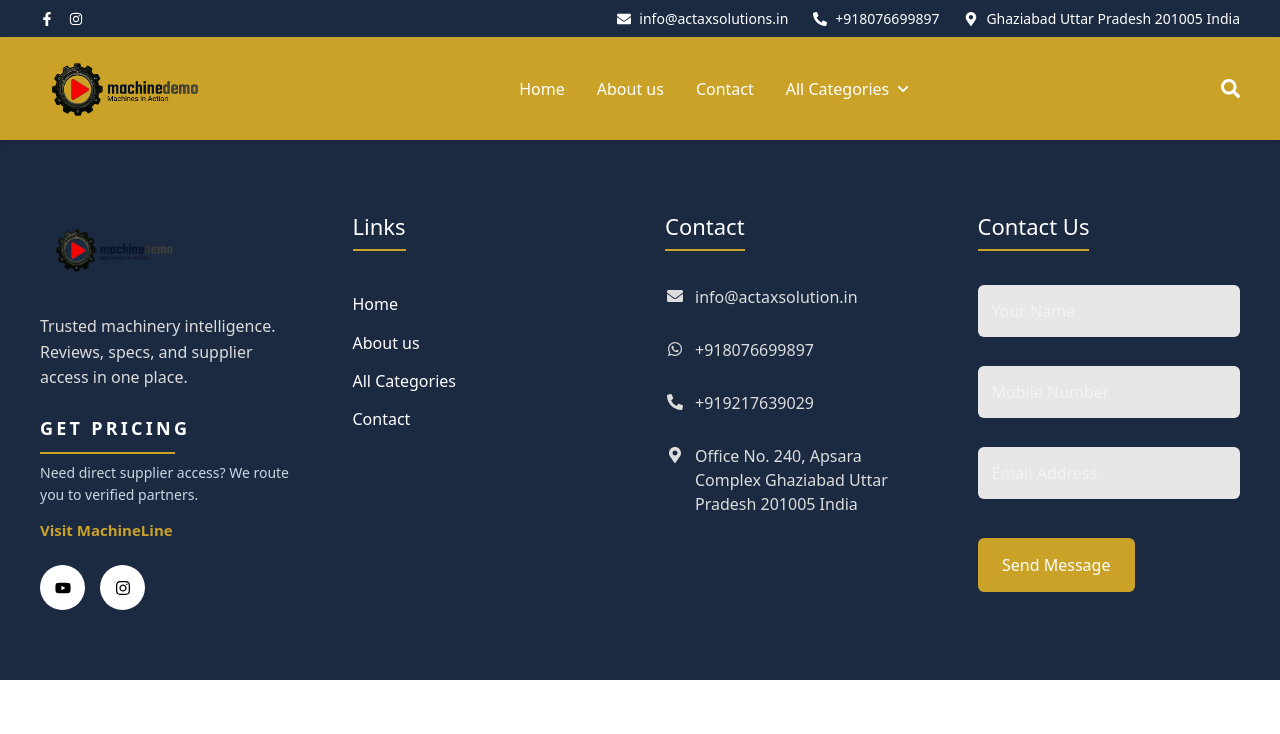
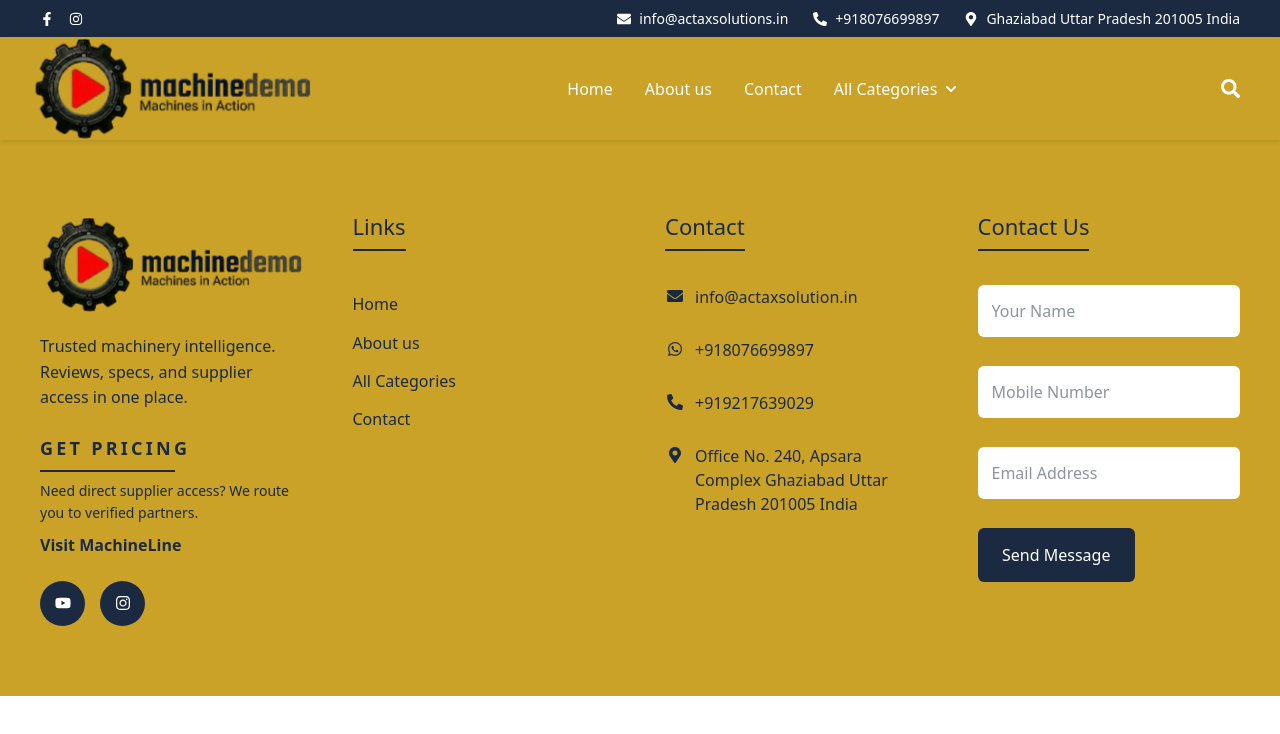
Before and after one commit to amar0026/Machine-Demo, a React (Vite) app: page /category/1 in a window 1280 px wide. Shown: the top 734 px of the page. Built offline with nearby package versions, Linux system fonts and the light colour scheme.

Commit message:
padding fix

```diff
--- a/src/Contact.tsx
+++ b/src/Contact.tsx
@@ -5,26 +5,30 @@ export default function Contact() {
     <div style={styles.page}>
 
       {/* HERO */}
-       <section style={styles.hero}>
+      <section style={styles.hero}>
         <div style={styles.heroOverlay}>
           <h1 style={styles.heroTitle}>Contact</h1>
         </div>
 
         <div style={styles.breadcrumb}>
-          HOME  &nbsp;›&nbsp; Contact
+          HOME &nbsp;›&nbsp; CONTACT
         </div>
       </section>
 
-      {/* ⭐ INFO CARDS FULL SECTION (replaces InfoBox completely) */}
+      {/* INFO CARDS */}
       <InfoCards />
 
       {/* CONTACT FORM SECTION */}
       <section style={styles.formSection}>
         <form style={styles.form}>
-            <h1 style={styles.heroTitles}>Contact With Us</h1>
 
-          <h2 style={styles.formTitle}>Feel free to write our
-team anytime</h2>
+          {/* Yellow Badge Subtitle */}
+          <h2 style={styles.formTitle}>Contact With Us</h2>
+
+          {/* Main Heading */}
+          <h1 style={styles.heroTitles}>
+            Feel free to write our team anytime
+          </h1>
 
           <input style={styles.input} placeholder="Full Name" />
           <input style={styles.input} placeholder="Email Address" />
@@ -49,9 +53,13 @@ team anytime</h2>
 }
 
 const styles: any = {
-  page:{ fontFamily:"Arial" },
 
-   hero: {
+  page: {
+    fontFamily: "Arial",
+  },
+
+  /* HERO SECTION */
+  hero: {
     height: "320px",
     backgroundImage:
       "url(https://images.unsplash.com/photo-1454165804606-c3d57bc86b40)",
@@ -59,6 +67,7 @@ const styles: any = {
     backgroundPosition: "center",
     position: "relative",
   },
+
   heroOverlay: {
     background: "rgba(0,0,0,0.55)",
     height: "100%",
@@ -68,11 +77,15 @@ const styles: any = {
   },
 
   heroTitle: {
-    color: "#fff",
-    fontSize: "60px",
-    fontWeight: "bold",
+    fontFamily: "'Playfair Display', Georgia, serif",
+    fontSize: "clamp(1.8rem, 3.5vw, 2.8rem)",
+    fontWeight: 800,
+    color: "#ffffff",
+    margin: "0",
+    letterSpacing: "-0.02em",
   },
-   breadcrumb: {
+
+  breadcrumb: {
     position: "absolute",
     bottom: "0",
     right: "0",
@@ -83,64 +96,75 @@ const styles: any = {
   },
 
   /* FORM SECTION */
-  formSection:{
-    padding:"80px 20px",
-    background:"#fff",
-    display:"flex",
-    justifyContent:"center"
+  formSection: {
+    padding: "80px 20px",
+    background: "#fff",
+    display: "flex",
+    justifyContent: "center",
   },
 
-  form:{
-    width:"100%",
-    maxWidth:"600px",
-    display:"flex",
-    flexDirection:"column",
-    gap:"16px"
+  form: {
+    width: "100%",
+    maxWidth: "600px",
+    display: "flex",
+    flexDirection: "column",
+    alignItems: "center",
+    gap: "16px",
+    textAlign: "center",
   },
 
-  formTitle:{
-    textAlign:"center",
-    marginBottom:"20px",
-     fontSize: "20px",
-  fontWeight: "500",
-  },
-   heroTitles: {
-  color: "#1b2a41",
-  fontSize: "60px",
-  fontWeight: "bold",
-  textAlign: "center",     // center the text
-  width: "100%",           // full width so centering works
-},
-
-
-  input:{
-    padding:"15px",
-    border:"1px solid #ccc",
-    borderRadius:"8px",
-    fontSize:"16px"
+  /* Yellow Subtitle Badge */
+  formTitle: {
+    display: "inline-block",
+    background: "#f5c800",
+    padding: "7px 20px",
+    fontSize: "1.05rem",
+    fontWeight: 400,
+    color: "#1a2744",
+    borderRadius: "2px",
   },
 
-  textarea:{
-    padding:"15px",
-    height:"130px",
-    border:"1px solid #ccc",
-    borderRadius:"8px",
-    fontSize:"16px"
+  /* Main Form Heading */
+  heroTitles: {
+    fontFamily: "'Playfair Display', Georgia, serif",
+    fontSize: "clamp(1.8rem, 3.5vw, 2.6rem)",
+    fontWeight: 800,
+    color: "#1a2744",
+    margin: "0 0 20px",
+    letterSpacing: "-0.02em",
   },
 
-  button:{
-    padding:"15px",
-    background:"#c9a227",
-    color:"#fff",
-    border:"none",
-    borderRadius:"8px",
-    fontSize:"18px",
-    cursor:"pointer"
+  input: {
+    padding: "15px",
+    border: "1px solid #ccc",
+    borderRadius: "8px",
+    fontSize: "16px",
+    width: "100%",
   },
 
-  map:{
-    width:"100%",
-    height:"420px",
-    border:"0"
-  }
+  textarea: {
+    padding: "15px",
+    height: "130px",
+    border: "1px solid #ccc",
+    borderRadius: "8px",
+    fontSize: "16px",
+    width: "100%",
+  },
+
+  button: {
+    padding: "15px",
+    background: "#c9a227",
+    color: "#fff",
+    border: "none",
+    borderRadius: "8px",
+    fontSize: "18px",
+    cursor: "pointer",
+    width: "60%",
+  },
+
+  map: {
+    width: "100%",
+    height: "420px",
+    border: "0",
+  },
 };
--- a/src/components/Videosection.tsx
+++ b/src/components/Videosection.tsx
@@ -1,217 +1,221 @@
 import { useRef, useEffect } from "react";
-import {
-  FaStar,
-  FaHeart,
-  FaChevronLeft,
-  FaChevronRight,
-  FaArrowRight,
-} from "react-icons/fa";
+import { FaArrowRight, FaHeart } from "react-icons/fa";
+
+const categories = [
+  {
+    label: "CONSTRUCTION MACHINES",
+    products: [
+      { title: "Mastering the Komatsu PC210 Excavator: A Friendly Operating....", category: "Construction", location: "Japan", image: "/images/c1.jpg" },
+      { title: "Top 5 Largest Mining Excavators in the World: The Giants of....", category: "Construction", location: "Europe", image: "/images/c2.jpg" },
+    ],
+  },
+  {
+    label: "AGRICULTURE MACHINES",
+    products: [
+      { title: "Mini Rice Mill Machine: Revolutionizing Small Rice....", category: "Agriculture", location: "India", image: "/images/a1.jpg" },
+      { title: "KAMA 6N70 Mini Rice Mill: High Efficiency at Affordable Price....", category: "Agriculture", location: "India", image: "/images/a2.jpg" },
+      { title: "Compact Paddy Demo – Faster Pi...", category: "Agriculture", location: "•", image: "/images/a3.jpg" },
+    ],
+  },
+  {
+    label: "Our Picks",
+    products: [
+      { title: "Introducing the 6N70 Pro Max Rice Mill: A Game....", category: "Agriculture", location: "India", image: "/images/p1.jpg" },
+      { title: "Mastering the Komatsu PC210 Excavator: A....", category: "Construction", location: "Japan", image: "/images/p2.jpg" },
+      { title: "Compact Paddy Demo – Faster Pi...", category: "Agriculture", location: "•", image: "/images/p3.jpg" },
+    ],
+  },
+];
+
+const ProductCard = ({ title, category, location, image }: { title: string; category: string; location: string; image: string }) => (
+  <div className="card">
+    <div className="imgWrap">
+      <img src={image} alt={title} className="cardImg" onError={(e) => { (e.target as HTMLImageElement).style.background = "#dde3ec"; }} />
+      <FaHeart className="heartIcon" />
+    </div>
+    <div className="cardInfo">
+      <p className="cardTitle">{title}</p>
+      <div className="cardMeta">
+        <span className="tag">{category}</span>
+        <span className="dot">•</span>
+        <span className="loc">{location}</span>
+      </div>
+    </div>
+  </div>
+);
+
+const Section = ({ label, products }: { label: string; products: typeof categories[0]["products"] }) => {
+  const sliderRef = useRef<HTMLDivElement>(null);
+  return (
+    <div className="sectionBlock">
+      <div className="sectionHeader">
+        <h1 className="sectionTitle">{label}</h1>
+        <button className="viewAll">View all <FaArrowRight style={{ display: "inline", marginLeft: 6 }} /></button>
+      </div>
+      <div className="slider" ref={sliderRef}>
+        {products.map((p, i) => (
+          <ProductCard key={i} {...p} />
+        ))}
+      </div>
+    </div>
+  );
+};
 
 const TrendingProducts = () => {
-  const sliderRef = useRef<HTMLDivElement>(null);
-
-  // inject css once
   useEffect(() => {
     const style = document.createElement("style");
-    style.innerHTML = styles;
+    style.innerHTML = css;
     document.head.appendChild(style);
+    return () => { document.head.removeChild(style); };
   }, []);
 
-  const scroll = (direction: "left" | "right") => {
-    if (!sliderRef.current) return;
-    const amount = 320;
-    sliderRef.current.scrollBy({
-      left: direction === "left" ? -amount : amount,
-      behavior: "smooth",
-    });
-  };
-
-  const products = [
-  { title: "Accounting Services", price: "₹499", video: "/videos/v1.mp4" },
-  { title: "GST Registration", price: "₹999", video: "/videos/v2.mp4" },
-  { title: "Income Tax Filing", price: "₹799", video: "/videos/v3.mp4" },
-  { title: "Business Setup", price: "₹1499", video: "/videos/v4.mp4" },
-  { title: "Trademark Filing", price: "₹1299", video: "/videos/v5.mp4" },
-];
-
-
   return (
-    <section className="section">
-      <div className="header">
-        <h1>Trending Services</h1>
-
-        <div className="controls">
-          <button onClick={() => scroll("left")} className="iconBtn">
-            <FaChevronLeft />
-          </button>
-          <button onClick={() => scroll("right")} className="iconBtn">
-            <FaChevronRight />
-          </button>
-        </div>
-      </div>
-
-      <div className="slider" ref={sliderRef}>
-        {products.map((p, i) => (
-          <div key={i} className="card">
-
-            <FaHeart className="heart" />
-
-            <div className="cardBody">
-              <h3>{p.title}</h3>
-
-              <div className="rating">
-                <FaStar /> <FaStar /> <FaStar /> <FaStar /> <FaStar />
-                <span>(120)</span>
-              </div>
-
-              <div className="bottom">
-                <span className="price">{p.price}</span>
-                <button className="bookBtn">Book now</button>
-              </div>
-            </div>
-          </div>
-        ))}
-      </div>
-
-      <div className="viewMoreWrap">
-        <button className="viewBtn">
-          View more <FaArrowRight />
-        </button>
-      </div>
-    </section>
+    <div className="wrapper">
+      {categories.map((cat, i) => (
+        <Section key={i} label={cat.label} products={cat.products} />
+      ))}
+    </div>
   );
 };
 
 export default TrendingProducts;
 
-const styles = `
-.section{
-  padding:50px 80px;
-  background:#fff;
-  font-family:sans-serif;
+const css = `
+*{box-sizing:border-box;margin:0;padding:0;}
+
+.wrapper{
+  font-family:'Segoe UI',sans-serif;
+  background:#f5f7fa;
+  padding:40px 60px;
+  width:100%;
+  min-height:100vh;
 }
 
-.header{
+.sectionBlock{
+  margin-bottom:36px;
+}
+
+.sectionHeader{
   display:flex;
   justify-content:space-between;
   align-items:center;
-  margin-bottom:25px;
+  margin-bottom:14px;
 }
 
-.controls{
-  display:flex;
-  gap:12px;
+.sectionTitle{
+font-family: 'Playfair Display', Georgia, serif;
+          font-size: clamp(2rem, 4vw, 2.8rem);
+          font-weight: 1000;
+          color: #1a2744;
+  font-size:15px;
+
+  letter-spacing:0.06em;
+
+  text-transform:uppercase;
 }
 
-.iconBtn{
-  width:40px;
-  height:40px;
-  border-radius:50%;
+.viewAll{
+  background:#f5c518;
   border:none;
-  background:#c9a227;
-  color:#11233f;
+  border-radius:20px;
+  padding:7px 14px;
+  font-size:12px;
+  font-weight:600;
+  color:#111;
   cursor:pointer;
   display:flex;
   align-items:center;
-  justify-content:center;
-  box-shadow:0 4px 12px rgba(0,0,0,0.15);
+  gap:4px;
+  white-space:nowrap;
 }
 
 .slider{
   display:flex;
-  gap:25px;
+  gap:14px;
   overflow-x:auto;
   scroll-behavior:smooth;
-  padding:10px;
-}
-
-/* 🔥 HIDE SCROLLBAR */
-.slider::-webkit-scrollbar{
-  display:none;
-}
-.slider{
+  padding-bottom:6px;
   -ms-overflow-style:none;
   scrollbar-width:none;
 }
+.slider::-webkit-scrollbar{display:none;}
 
 .card{
   min-width:280px;
+  max-width:280px;
   background:#fff;
-  border-radius:20px;
+  border-radius:16px;
   overflow:hidden;
-  position:relative;
-  box-shadow:0 8px 24px rgba(0,0,0,0.12);
+  box-shadow:0 6px 18px rgba(0,0,0,0.08);
+  flex-shrink:0;
+  transition:transform 0.25s ease, box-shadow 0.25s ease;
 }
 
-<video
-  src={p.video}
-  className="video"
-  autoPlay
-  loop
-  muted
-  playsInline
-/>
-
-
-.heart{
-  position:absolute;
-  top:15px;
-  right:15px;
-  background:#fff;
-  padding:8px;
-  border-radius:50%;
-  color:#c9a227;
-  box-shadow:0 2px 6px rgba(0,0,0,0.2);
+.card:hover{
+  transform:translateY(-6px);
+  box-shadow:0 12px 28px rgba(0,0,0,0.12);
+}
+.imgWrap{
+  position:relative;
+  width:100%;
+  height:180px;
+  background:#e2e8f0;
 }
 
-.cardBody{
-  padding:18px;
+.cardImg{
+  width:100%;
+  height:100%;
+  object-fit:cover;
+  display:block;
 }
 
-.rating{
-  color:#f7b500;
+.heartIcon{
+  position:absolute;
+  top:8px;
+  right:8px;
+  color:#fff;
+  background:rgba(0,0,0,0.25);
+  padding:5px;
+  border-radius:50%;
+  font-size:14px;
+  backdrop-filter:blur(4px);
+}
+
+.cardInfo{
+  padding:10px 10px 12px;
+}
+
+.cardTitle{
+  font-size:14px;
+  font-weight:600;
+  color:#111;
+  line-height:1.5;
+  margin-bottom:8px;
+  display:-webkit-box;
+  -webkit-line-clamp:2;
+  -webkit-box-orient:vertical;
+  overflow:hidden;
+}
+.cardMeta{
   display:flex;
   align-items:center;
   gap:4px;
-  margin:8px 0;
+  flex-wrap:wrap;
 }
 
-.bottom{
-  display:flex;
-  justify-content:space-between;
-  align-items:center;
-  margin-top:12px;
+.tag{
+  font-size:10px;
+  color:#555;
+  font-weight:500;
 }
 
-.price{
-  font-weight:bold;
-  color:#11233f;
+.dot{
+  font-size:10px;
+  color:#aaa;
 }
 
-.bookBtn{
-  background:#c9a227;
-  border:none;
-  padding:8px 16px;
-  border-radius:20px;
-  cursor:pointer;
-  color:#11233f;
-}
-
-.viewMoreWrap{
-  text-align:center;
-  margin-top:40px;
-}
-
-.viewBtn{
-  border:1px solid #aaa;
-  padding:14px 28px;
-  border-radius:30px;
-  background:#c9a227;
-  color:#11233f;
-  cursor:pointer;
-  display:inline-flex;
-  align-items:center;
-  gap:8px;
-  font-size:16px;
+.loc{
+  font-size:10px;
+  color:#555;
 }
 `;
--- a/src/components/footer.tsx
+++ b/src/components/footer.tsx
@@ -13,7 +13,7 @@ const Footer = () => {
     <footer style={styles.footer}>
       <div style={styles.container}>
 
-        {/* LEFT - ABOUT */}
+        {/* LEFT */}
         <div style={styles.col}>
           <img src={logo} style={styles.logo} alt="logo" />
 
@@ -21,17 +21,16 @@ const Footer = () => {
             Trusted machinery intelligence. Reviews, specs, and supplier access in one place.
           </p>
 
-          {/* GET PRICING BLOCK */}
           <div style={styles.pricingBlock}>
-            <p style={styles.pricingLabel}>GET&nbsp;PRICING</p>
+            <p style={styles.pricingLabel}>GET PRICING</p>
             <div style={styles.yellowLine}></div>
             <p style={styles.pricingDesc}>
               Need direct supplier access? We route you to verified partners.
             </p>
-            <div style={styles.linkContainer}>
-              <a href="#" style={styles.pricingLink}>Visit MachineLine</a>
 
-            </div>
+            <a href="#" style={styles.pricingLink}>
+              Visit MachineLine
+            </a>
           </div>
 
           <div style={styles.socialRow}>
@@ -62,7 +61,7 @@ const Footer = () => {
           </p>
         </div>
 
-        {/* CONTACT FORM */}
+        {/* FORM */}
         <div style={styles.col}>
           <h3 style={styles.heading}>Contact Us</h3>
           <input placeholder="Your Name" style={styles.input} />
@@ -79,16 +78,16 @@ const Footer = () => {
 export default Footer;
 
 const styles: any = {
+
   footer: {
-    background: "#1b2a41",
-    color: "#fff",
+    background: "#c9a227",   // Yellow background
+    color: "#1b2a41",
     padding: "70px 40px",
   },
 
   container: {
     display: "grid",
     gridTemplateColumns: "repeat(4, 1fr)",
-    alignItems: "start",
     gap: 50,
   },
 
@@ -96,52 +95,43 @@ const styles: any = {
   display: "flex",
   flexDirection: "column",
   gap: 14,
-    maxWidth: 320,
 },
 
  logo: {
-    height: 80,
-    width: "fit-content",
-    maxWidth: 240,
+  height: 110,
   objectFit: "contain",
-    marginBottom: 10,
-    display: "block",
+  alignSelf: "flex-start",
 },
 
   text: {
     lineHeight: 1.6,
-    color: "#dcdcdc",
-    maxWidth: 260,
-    margin: "0 0 0 0",
-    textAlign: "left",
+    color: "#1b2a41",
   },
 
   heading: {
     fontSize: 22,
     marginBottom: 20,
-    borderBottom: "2px solid #c9a227",
+    borderBottom: "2px solid #1b2a41",
     width: "fit-content",
     paddingBottom: 6,
   },
 
   links: {
     listStyle: "none",
-    lineHeight: 2.4,
     padding: 0,
     margin: 0,
-    cursor: "pointer",
+    lineHeight: 2.4,
   },
 
   contact: {
     display: "flex",
     gap: 10,
-    margin: "0 0 15px 0",
-    color: "#ddd",
+    marginBottom: 15,
     alignItems: "flex-start",
-    textAlign: "left",
   },
 
   icon: {
+
     minWidth: 20,
     marginTop: 3,
   },
@@ -155,18 +145,13 @@ const styles: any = {
   circle: {
     width: 45,
     height: 45,
-    background: "#fff",
-    color: "#000",
+    background: "#1b2a41",
+    color: "#fff",
     borderRadius: "50%",
     display: "flex",
     alignItems: "center",
     justifyContent: "center",
     cursor: "pointer",
-    transition: "all 0.3s ease",
-    ":hover": {
-      background: "#c9a227",
-      color: "#fff",
-    },
   },
 
   pricingBlock: {
@@ -174,76 +159,50 @@ const styles: any = {
     display: "flex",
     flexDirection: "column",
     gap: 8,
-    width: "100%",
   },
 
   pricingLabel: {
     fontSize: 18,
     letterSpacing: "0.18em",
-    color: "#fff",
+    color: "#1b2a41",
     fontWeight: 600,
-    textTransform: "uppercase" as const,
-    margin: "0",
-    textAlign: "left",
   },
 
   pricingDesc: {
     fontSize: 14,
-    color: "#cbd5e0",
+    color: "#1b2a41",
     lineHeight: 1.6,
-    margin: "0",
-    textAlign: "left",
-  },
-
-  linkContainer: {
-    display: "flex",
-    flexDirection: "column" as const,
-    gap: 4,
-    marginTop: 4,
   },
 
   pricingLink: {
-    color: "#c9a227",
+    color: "#1b2a41",
     fontWeight: 600,
-    fontSize: 15,
     textDecoration: "none",
-    display: "inline-block",
-    textAlign: "left",
-    ":hover": {
-      textDecoration: "underline",
-    },
   },
 
   yellowLine: {
     width: "135px",
     height: "2px",
-    backgroundColor: "#c9a227",
-    marginTop: "2px",
+    backgroundColor: "#1b2a41",
   },
 
   input: {
-    background: "#e7e7e7",
+    background: "#fff",
     border: "none",
     padding: 14,
     borderRadius: 6,
     marginBottom: 15,
     width: "100%",
-    boxSizing: "border-box" as const,
   },
 
   btn: {
-    background: "#c9a227",
+    background: "#1b2a41",
     border: "none",
     padding: 15,
     color: "#fff",
     fontSize: 16,
     borderRadius: 6,
     cursor: "pointer",
-    marginTop: 10,
     width: "60%",
-    transition: "all 0.3s ease",
-    ":hover": {
-      background: "#b18a20",
-    },
   },
 };
```
Also changed, not shown: src/components/Democity.tsx (+5 -2 lines), src/components/Popularsearch.tsx (+11 -99 lines), src/assets/logo.png. Lines whose indentation alone changed are shown as unchanged.
